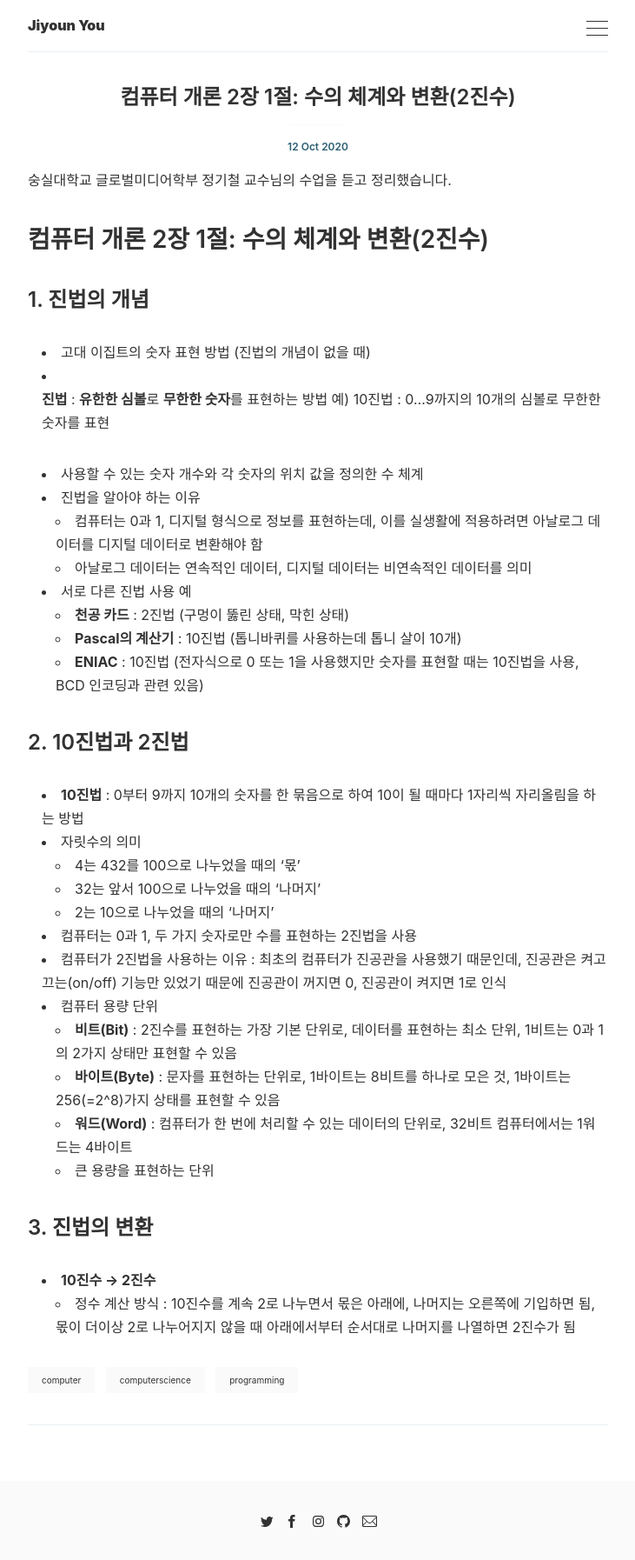
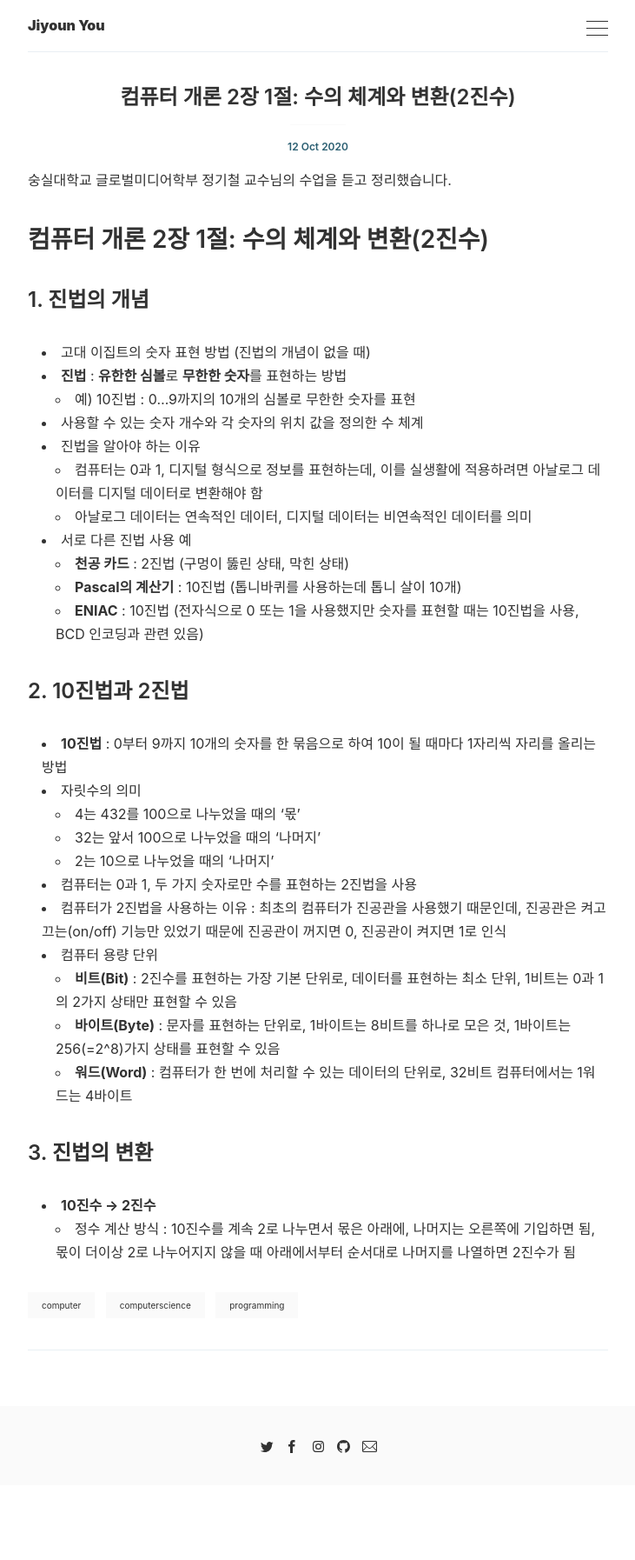
Before and after one commit to Jiyoun-Yoo/jiyoun-yoo.github.io, a Jekyll site: the page built from _posts/computer-science/2020-10-12-computer-science-chapter02-1.markdown, in a window 1280 px wide. Shown: the whole page at 87% size, without its empty margins (274-1005 px from the left). Built offline with Jekyll 4.4.1, drawn with Linux system fonts in a browser that asks for light colours; comment, search, counter and statistics services are not loaded; after the commit the page ends 1708 px from its top, so only the background shows below that.

Commit message:
computerScience

```diff
--- a/_posts/computer-science/2020-10-12-computer-science-chapter02-1.markdown
+++ b/_posts/computer-science/2020-10-12-computer-science-chapter02-1.markdown
@@ -12,8 +12,7 @@ tags: [computer, computerscience, programming]
 ### 1. 진법의 개념
 - 고대 이집트의 숫자 표현 방법 (진법의 개념이 없을 때)
 - **진법** : **유한한 심볼**로 **무한한 숫자**를 표현하는 방법
-  예) 10진법 : 0...9까지의 10개의 심볼로 무한한 숫자를 표현
-
+  - 예) 10진법 : 0...9까지의 10개의 심볼로 무한한 숫자를 표현
 - 사용할 수 있는 숫자 개수와 각 숫자의 위치 값을 정의한 수 체계
 - 진법을 알아야 하는 이유
   - 컴퓨터는 0과 1, 디지털 형식으로 정보를 표현하는데, 이를 실생활에 적용하려면 아날로그 데이터를 디지털 데이터로 변환해야 함
@@ -24,7 +23,7 @@ tags: [computer, computerscience, programming]
   - **ENIAC** : 10진법 (전자식으로 0 또는 1을 사용했지만 숫자를 표현할 때는 10진법을 사용, BCD 인코딩과 관련 있음)
 
 ### 2. 10진법과 2진법
-- **10진법** : 0부터 9까지 10개의 숫자를 한 묶음으로 하여 10이 될 때마다 1자리씩 자리올림을 하는 방법
+- **10진법** : 0부터 9까지 10개의 숫자를 한 묶음으로 하여 10이 될 때마다 1자리씩 자리를 올리는 방법
 - 자릿수의 의미
   - 4는 432를 100으로 나누었을 때의 '몫'
   - 32는 앞서 100으로 나누었을 때의 '나머지'
@@ -35,7 +34,6 @@ tags: [computer, computerscience, programming]
   - **비트(Bit)** : 2진수를 표현하는 가장 기본 단위로, 데이터를 표현하는 최소 단위, 1비트는 0과 1의 2가지 상태만 표현할 수 있음
   - **바이트(Byte)** : 문자를 표현하는 단위로, 1바이트는 8비트를 하나로 모은 것, 1바이트는 256(=2^8)가지 상태를 표현할 수 있음
   - **워드(Word)** : 컴퓨터가 한 번에 처리할 수 있는 데이터의 단위로, 32비트 컴퓨터에서는 1워드는 4바이트
-  - 큰 용량을 표현하는 단위
 
 ### 3. 진법의 변환
 - **10진수 → 2진수**
```
